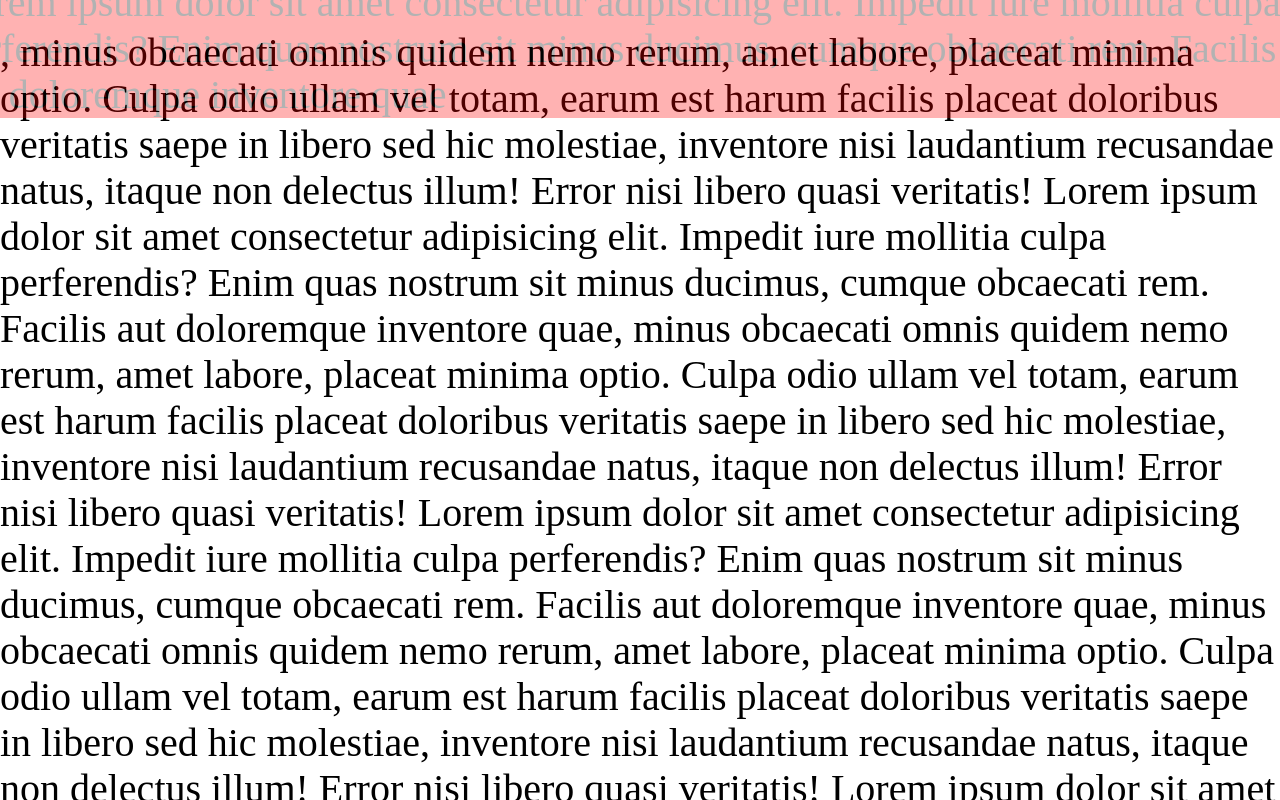
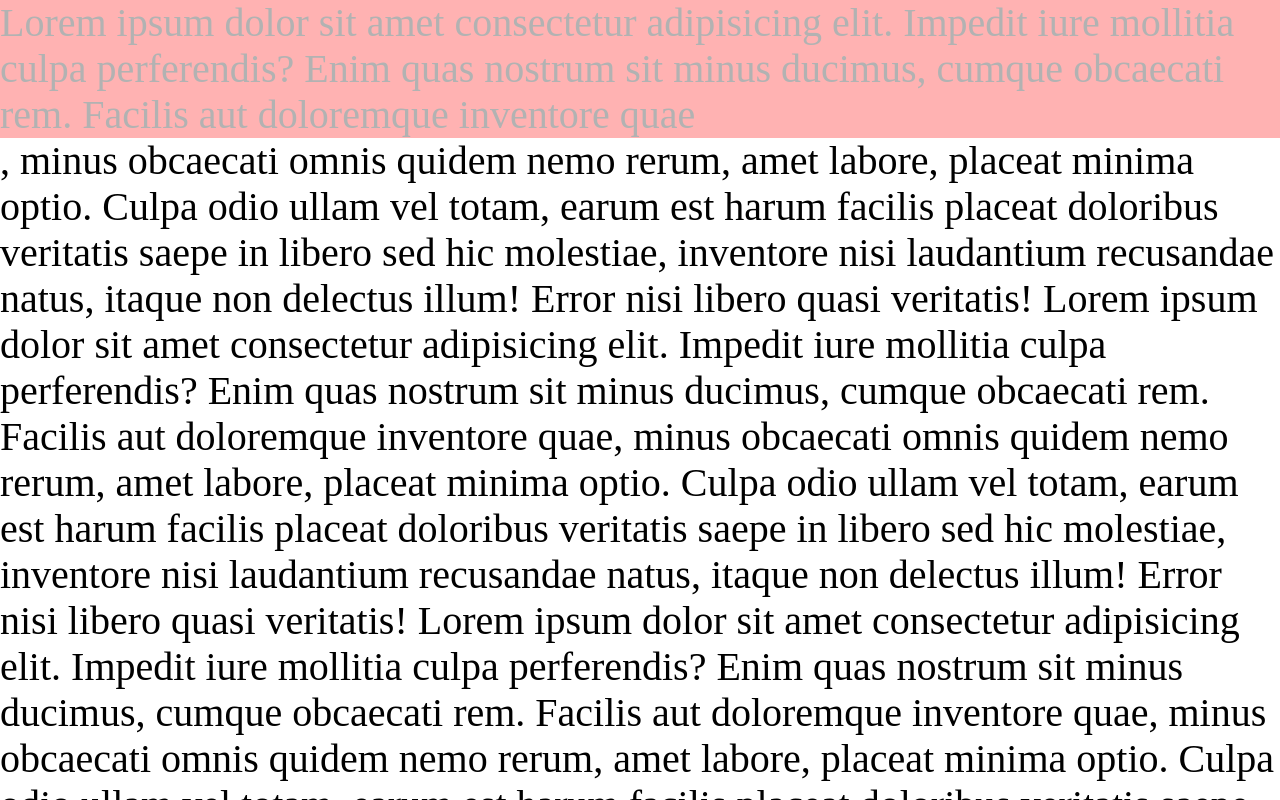
Before and after one commit to antho1810/CSS-2, a website: page index.html in a window 1280 px wide. Shown: the top 800 px of the page. Drawn offline with nearby package versions, Linux system fonts and the light colour scheme.

Commit message:
Position Sticky

```diff
--- a/style.css
+++ b/style.css
@@ -5,16 +5,20 @@
   padding: 0px;
   margin: 0px;
 }
-body{
-  padding-top: 30px;
-}
 
-/* position fixed: queda fijo en la pantalla se veria bien en un navbar */
+
+/* position fixed: queda fijo en la pantalla y se mueve con el scroll. Se veria bien en un navbar */
+/* position sticky: queda fijo en la pantalla y conserva su espacio. Igual queda fijo como absolute
+y conserva su posicion con relative, el texto no se pone por abajo de esta caja.
+Se queda dijo al principio de la view cuando lo posicionamos hay desde el primo pero y queda como un relative,
+pero cuando lo posicionamos entre 2 texto queda fijo donde lo ubicamos pero cuando hacemos scroll y bajamos hasta
+el final conmienza a trabajar como si tuviera una posicion fixed */
 .caja-fixed{
   background: red;
-  position: fixed;
+  position: sticky;
   opacity: .3;
-  margin: -50px;
+  top: -20px;
+
 }
 /*
 .Rey {
```
